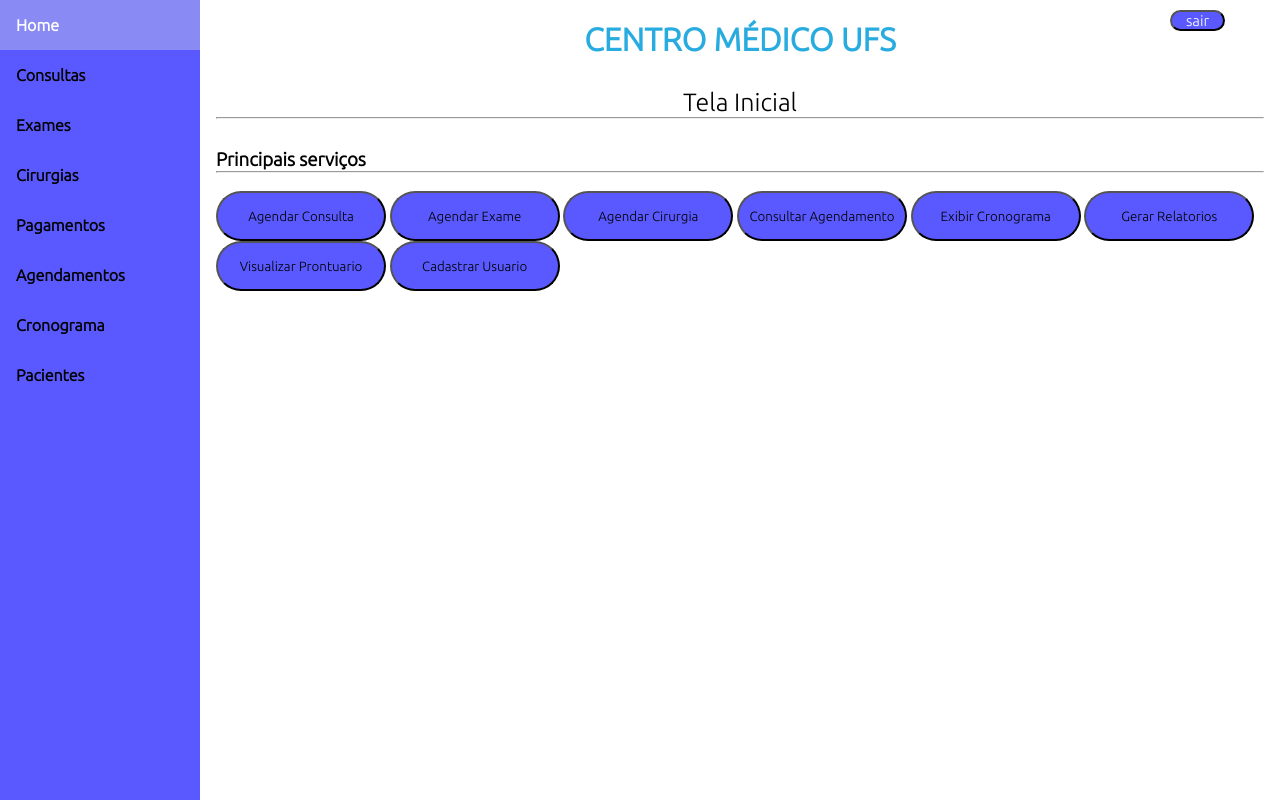
After one commit to EmersonNetero/projetoES, a Django app: page /admsistema/ in a window 1280 px wide. The commit adds this page. Run offline with Django 3.2, Linux system fonts and the light colour scheme.

Commit message:
commit de algumas telas como nomes provisórios de urls.

```diff
--- a/clinica/settings.py
+++ b/clinica/settings.py
@@ -81,8 +81,8 @@ DATABASES = {
     'default': {
         'ENGINE': 'django.db.backends.postgresql_psycopg2',
         'NAME': 'dbCentroMedico',
-        'USER': 'xxxxx',
-        'PASSWORD': 'xxxxx',
+        'USER': 'postgres',
+        'PASSWORD': 'postgres',
         'HOST': 'localhost',
         'PORT': '5432',
     }
--- a/clinica/urls.py
+++ b/clinica/urls.py
@@ -1,7 +1,7 @@
 
 from django.contrib import admin
 from django.urls import path
-from pessoa.views import home, login, cadastrarPessoa, cadastrarEndereco, cadastrarAgenteSecretaria,\
+from pessoa.views import home, login, adm,cadastrarPessoa, cadastrarEndereco, cadastrarAgenteSecretaria,\
     cadastrarAdministradorSistema, listaAgenteSecretaria, listaAdministradorSistema,\
     detalheAgenteSecretaria, detalheAdministradorSistema, cadastrarCargo, cadastrarDadosProfissional
 
@@ -10,4 +10,6 @@ urlpatterns = [
     path('admin/', admin.site.urls),
     path('login/', login) ,
     path('', home),
+    path('admsistema/', adm),
+    path('cadastroPeople', cadastrarPessoa)
 ]
--- /dev/null
+++ b/pessoa/static/style.css
@@ -0,0 +1,117 @@
+
+*{
+    font-family: 'Ubuntu', sans-serif;
+    padding: 0;
+    margin: 0;
+  }
+
+  .sidebar {
+    margin: 0;
+    padding: 0;
+    width: 200px;
+    background-color: rgba(0, 0, 255, 0.651);
+    position: fixed;
+    height: 100%;
+    overflow: auto;
+  }
+
+  #perfil{
+    clear: both;
+    color: red;
+    margin-top: 0;
+    width: 20%
+  }
+
+
+  .sidebar a {
+    display: block;
+    color: rgb(0, 0, 0);
+    font-weight: bold;
+    padding: 16px;
+    text-decoration: none;
+  }
+
+  .sidebar a.active {
+    background-color: rgba(152, 152, 243, 0.788);
+    color: white;
+  }
+
+  .sidebar a:hover:not(.active) {
+    background-color: rgba(232, 232, 236, 0.444);
+    color: rgb(0, 0, 0);
+  }
+
+
+  div.content {
+    margin-left: 200px;
+    padding: 1px 16px;
+    /* height: 1000px; */
+    background-color: rgb(255, 255, 255);
+  }
+
+
+  @media screen and (max-width: 700px) {
+    .sidebar {
+      width: 100%;
+      height: auto;
+      position: relative;
+    }
+    .sidebar a {float: left;}
+    div.content {margin-left: 0;}
+  }
+
+
+  @media screen and (max-width: 400px) {
+    .sidebar a {
+      text-align: center;
+      float: none;
+    }
+  }
+
+  #Titulo{
+    clear: both;
+    text-align: center;
+    color: rgba(11, 160, 219, 0.884);
+    padding: 10px 0px 30px 0px;
+    margin: 10px 0px 0px 0px;
+  }
+
+  #Menu{
+    width: 100px;
+    position: absolute;
+    top: 10px;
+    right:10px;
+  }
+
+  #Menu button{
+    background-color:  rgba(0, 0, 255, 0.651);
+    color: white;
+    border-radius: 20px;
+    width: 55px;
+    font-size: 15px;
+  }
+
+  #Menu button:hover{
+    background-color: rgba(152, 152, 243, 0.788);
+    color: white;
+    border-radius: 20px;
+  }
+
+  nav{
+      text-align: center;
+      font-size: 25px;
+      margin-bottom: 30px;
+  }
+
+
+  #Option button{
+    background-color:  rgba(0, 0, 255, 0.651);
+    height: 50px;
+    width: 170px;
+    border-radius: 50px;
+  }
+
+  #Option button:hover{
+    background-color:  rgb(0, 0, 255);
+    color: white;
+  }
--- /dev/null
+++ b/pessoa/templates/base.html
@@ -0,0 +1,36 @@
+<!DOCTYPE html>
+{% load static %}
+<html>
+  <head>
+    <meta charset="utf-8">
+    <meta name="viewport" content="width=device-width">
+    <title>CENTRO MÉDICO UFS</title>
+    <link href="{% static 'style.css'%}" rel="stylesheet" type="text/css" />
+    <link rel="preconnect" href="https://fonts.gstatic.com">
+    <link href="https://fonts.googleapis.com/css2?family=Ubuntu:wght@300&display=swap" rel="stylesheet">
+
+  </head>
+  <body>
+    <div class="sidebar">
+      <div id="perfil"></div>
+      <a class="active" href="#home">Home</a>
+      <a href="#consultas">Consultas</a>
+      <a href="#exames">Exames</a>
+      <a href="#cirurgias">Cirurgias</a>
+      <a href="#pagamentos">Pagamentos</a>
+      <a href="#agendamento">Agendamentos</a>
+      <a href="#cronograma">Cronograma</a>
+      <a href="#pacientes">Pacientes</a>
+    </div>
+    <div>
+
+        {% block content %}
+
+        {% endblock %}
+    </div>
+
+
+
+
+  </body>
+</html>
--- /dev/null
+++ b/pessoa/templates/telaAdmSistema.html
@@ -0,0 +1,25 @@
+{% extends "base.html" %}
+
+{% block content%}
+<div class="content">
+    <h1 id="Titulo">CENTRO MÉDICO UFS
+      </h1>
+      <div id="Menu">
+          <button onclick="logOut()"> sair </button>
+        </div>
+        <nav> Tela Inicial <hr> </nav>
+        <div id="Option">
+         <h3>Principais serviços</h3>
+         <hr>
+         <br>
+          <button id="Consulta">Agendar Consulta</button>
+          <button id="Exame">Agendar Exame</button>
+          <button id="Cirurgia">Agendar Cirurgia</button>
+          <button id = "Agendamento">Consultar Agendamento</button>
+          <button id= "cronograma">Exibir Cronograma</button>
+          <button id="Relatorios">Gerar Relatorios</button>
+          <button id="Prontuario">Visualizar Prontuario</button>
+          <a href="telaCadastroUsuario.html"><button id="Cadastro">Cadastrar Usuario</button> </a>
+        </div>
+    </div>
+{% endblock%}
--- a/pessoa/views.py
+++ b/pessoa/views.py
@@ -1,4 +1,4 @@
-from conda.base import context
+#from conda.base import context
 from django.shortcuts import render
 from .models import AgenteSecretaria, AdministradorSistema
 from .forms import LoginForm
@@ -11,13 +11,17 @@ from django.contrib import messages
 # Create your views here.
 
 def home(request):
-	return render(request, "index.html")
+	return render(request, "home.html")
 
 ###
 def login(request):
     data = {}
     data['form'] = LoginForm()
     return render(request, 'login.html', data)
+
+# telas do cargos
+def adm(request):
+    return render(request, "telaAdmSistema.html")
 
 ###
 def cadastrarPessoa(request):
```
Also changed, not shown: pessoa/static/login.css (added, +65 -0 lines), pessoa/templates/cadastroPeople.html (added, +20 -0 lines), pessoa/templates/home.html (added, +26 -0 lines), pessoa/templates/login.html (+24 -17 lines), pessoa/migrations/0001_initial.py (added), 1 other file.
